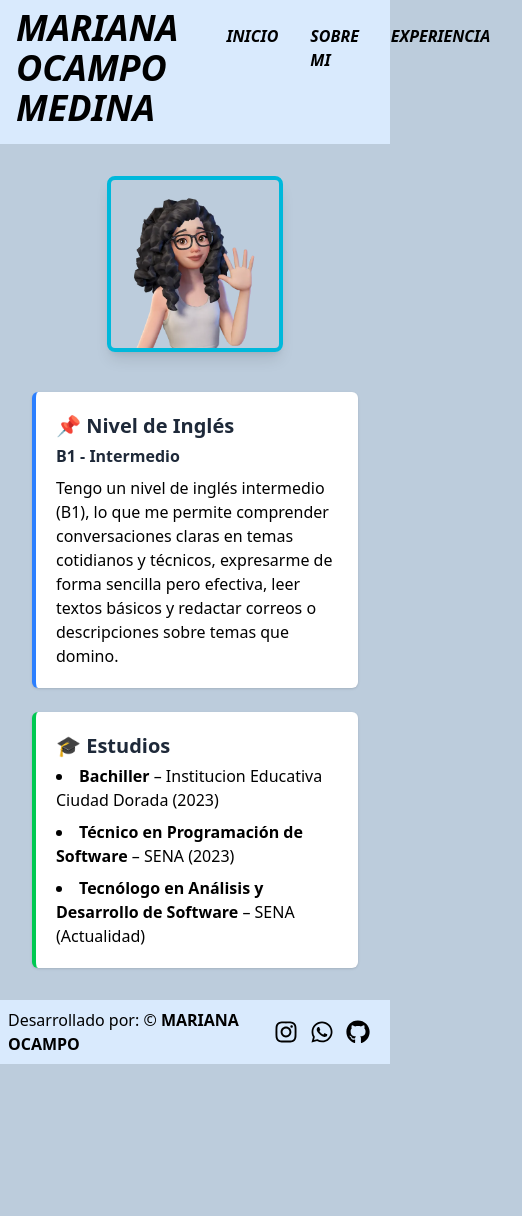
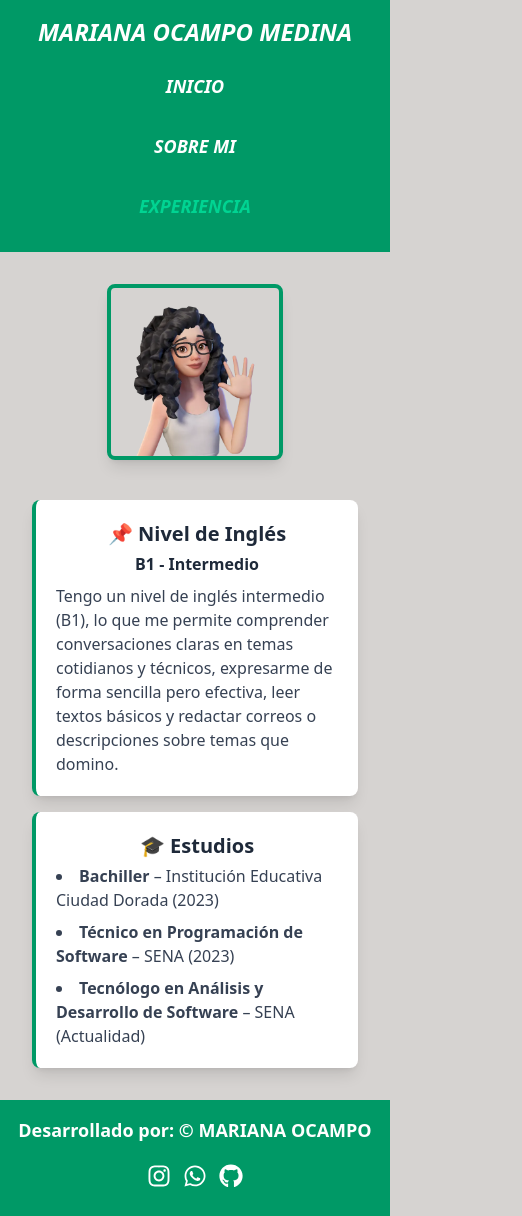
Before and after one commit to Mariana314/react-mariana, a React (Vite) app: page /experience in a window 390 px wide. Shown: the whole page, 522 px wide, since content can reach past the window. Before the commit the page ends 1064 px from the top, so only its background shows below. Built offline with nearby package versions, Linux system fonts and the light colour scheme.

Commit message:
Organización de CSS y empezar con media queries

```diff
--- a/src/Components/Layouts/Footer/Footer.jsx
+++ b/src/Components/Layouts/Footer/Footer.jsx
@@ -1,20 +1,21 @@
-import React from 'react'
+import React from "react";
 import { Navbar } from "../Navbar/Navbar";
-import { ItemNavbar } from "../../UI/ItemNavbar/ItemNavbar";
 import { SocialLinks } from "../../UI/SocialLinks/SocialLinks";
-import { FaLinkedin, FaInstagram, FaWhatsapp, FaGithub } from "react-icons/fa";
 
 export const Footer = () => {
   return (
-    <>
-    <footer className='text-1xl w-full bg-[#D9EAFD] mt-auto p-2'>
-        <div className='flex items-center justify-center'>
-            <p >Desarrollado por: &copy; <strong>MARIANA OCAMPO</strong></p>
-            <Navbar>
-              < SocialLinks/>
-            </Navbar>
-        </div>
+    <footer className="w-full bg-emerald-600 text-white p-4 mt-auto">
+      <div className="flex flex-col md:flex-row items-center justify-between text-center md:text-left gap-2 md:gap-4">
+
+        <p className="text-lg font-semibold">
+          Desarrollado por: &copy; <strong>MARIANA OCAMPO</strong>
+        </p>
+
+        <Navbar>
+          <SocialLinks />
+        </Navbar>
+
+      </div>
     </footer>
-    </>
   )
 }
--- a/src/Components/Layouts/Header/Header.jsx
+++ b/src/Components/Layouts/Header/Header.jsx
@@ -1,20 +1,37 @@
-import React from 'react'
-import { Navbar } from '../Navbar/Navbar'
+import React from "react";
+import { Navbar } from "../Navbar/Navbar";
 import { ItemNavbar } from "../../UI/ItemNavbar/ItemNavbar";
 
 export const Header = () => {
   return (
-    <header className="w-full flex bg-[#D9EAFD] justify-between  list-none font-[Playfair Display] italic font-bold">
+    <header className="w-full flex flex-col md:flex-row items-center md:justify-between bg-emerald-600 text-white font-[Playfair Display] italic font-bold p-4">
 
-    <h1 className="mt-2 text-4xl font-bold m-4 ">MARIANA OCAMPO MEDINA</h1>
+      <h1 className="text-2xl sm:text-3xl md:text-4xl font-bold mb-2 md:mb-0">
+        MARIANA OCAMPO MEDINA
+      </h1>
+
       <Navbar>
-        <ul className='flex space-x-2 mt-2 m-4 font-bold'>
-          <ItemNavbar route='/' contentItem='INICIO'/>
-          <ItemNavbar route='/AboutMe' contentItem='SOBRE MI'/>
-          <ItemNavbar route='/Experience' contentItem='EXPERIENCIA'/>
-
+        <ul className="flex flex-col md:flex-row md:space-x-4 text-lg text-center">
+          <ItemNavbar
+            route="/"
+            contentItem="INICIO"
+            activeColorClass="text-emerald-400"
+            hoverColorClass="hover:text-emerald-300"
+          />
+          <ItemNavbar
+            route="/AboutMe"
+            contentItem="SOBRE MI"
+            activeColorClass="text-emerald-400"
+            hoverColorClass="hover:text-emerald-300"
+          />
+          <ItemNavbar
+            route="/Experience"
+            contentItem="EXPERIENCIA"
+            activeColorClass="text-emerald-400"
+            hoverColorClass="hover:text-emerald-400"
+          />
         </ul>
       </Navbar>
-  </header>
+    </header>
   )
 }
--- a/src/Components/Layouts/Main/Main.jsx
+++ b/src/Components/Layouts/Main/Main.jsx
@@ -1,17 +1,23 @@
-import React from 'react'
+import React from "react";
 import Me from "../../../assets/Images/Me.png";
 
 export const Main = () => {
   return (
-    <div className='flex flex-col md:flex-row items-center gap-10 p-8'>
+    <div className="flex flex-col md:flex-row items-center gap-10 lg:gap-16 p-8 lg:p-12">
 
-      <div className="p-5 border-l-4 border-cyan-500 bg-white rounded-md shadow-lg flex justify-center">
-        <img className="w-48 md:w-56 lg:w-64 rounded-lg" src={Me} alt="Mariana Ocampo" />
+      <div className="p-5 border-l-4 border-emerald-600 bg-white rounded-md flex justify-center shadow-lg transition-transform duration-300 ease-in-out hover:scale-110 hover:shadow-2xl">
+        <img
+          className="w-48 md:w-56 lg:w-64"
+          src={Me}
+          alt="Mariana Ocampo"
+          aria-label="Imagen de Mariana Ocampo"
+        />
       </div>
 
-      <div className="p-5 border-l-4 border-blue-500 bg-white rounded-md shadow-lg max-w-md">
-        <h1 className="text-2xl font-semibold text-gray-800">📌 Analista y desarrolladora de software</h1>
-        <p className="text-gray-700 mt-2">
+      <div className="p-5 border-l-4 border-emerald-600 bg-white rounded-md shadow-lg max-w-md lg:max-w-2xl transition-transform duration-300 ease-in-out hover:scale-110 hover:shadow-2xl">
+        <h1 className="text-2xl md:text-3xl font-semibold text-gray-800">
+          📌 Analista y desarrolladora de software</h1>
+        <p className="text-gray-800 mt-2">
           Analista y Desarrolladora de Software en formación, enfocada en el desarrollo frontend y con interés en backend.
           Apasionada por la tecnología, el aprendizaje continuo y el crecimiento profesional.
         </p>
--- a/src/Components/Pages/AboutMe/AboutMe.jsx
+++ b/src/Components/Pages/AboutMe/AboutMe.jsx
@@ -2,24 +2,22 @@ import React from 'react';
 
 export const AboutMe = () => {
   return (
-    <div className="flex flex-col md:flex-row gap-6 p-6">
+    <div className="flex flex-col md:flex-row gap-6 lg:gap-12 p-6">
 
-      <div className="flex-1 p-6 border-l-4 border-blue-500 bg-white shadow-lg rounded-xl ">
-        <h2 className="text-2xl font-semibold mb-4 text-gray-800">Habilidades Técnicas</h2>
-        <ul className="space-y-2">
-          <li><strong>Frontend:</strong> React, HTML, CSS, JavaScript, Tailwind CSS</li>
+      <div className="w-full md:w-1/2 p-6 border-l-4 border-emerald-600 bg-white rounded-lg shadow-xl transition-transform duration-300 ease-in-out hover:shadow-2xl hover:scale-110">
+        <h2 className="text-2xl font-semibold mb-4 text-gray-800 text-center md:text-left"> 🛠 Habilidades Técnicas</h2>
+        <ul className="space-y-2 text-gray-700">
+          <li><strong>Frontend:</strong> React, HTML, CSS, JavaScript, Java, Tailwind CSS</li>
           <li><strong>Control de Versiones:</strong> Git, GitHub</li>
-          <li><strong>Educación y Liderazgo:</strong> Lógica de programación, preparación y conducción de conferencias</li>
-          <li><strong>Desarrollo Web:</strong> Aplicaciones del lado del cliente, consumo de APIs</li>
+          <li><strong>Educación y Liderazgo:</strong> Lógica de programación, preparación</li>
+          <li><strong>Desarrollo Web:</strong> Aplicaciones del lado del cliente</li>
         </ul>
       </div>
 
-
-      <div className="flex-1 p-6 border-l-4 border-green-500 bg-white shadow-lg rounded-xl ">
-        <h2 className="text-2xl font-semibold mb-4 text-gray-800">Habilidades Sociales</h2>
-        <ul className="space-y-2">
+      <div className="w-full md:w-1/2 p-6 border-l-4 border-emerald-600 bg-white rounded-lg shadow-xl transition-transform duration-300 ease-in-out hover:shadow-2xl hover:scale-110">
+        <h2 className="text-2xl font-semibold mb-4 text-gray-800 text-center md:text-left"> 🤝 Habilidades Sociales</h2>
+        <ul className="space-y-2 text-gray-700">
           <li>Comunicación efectiva</li>
-          <li>Liderazgo</li>
           <li>Honestidad</li>
           <li>Respeto</li>
           <li>Trabajo en equipo</li>
@@ -27,6 +25,7 @@ export const AboutMe = () => {
           <li>Resolución de problemas</li>
         </ul>
       </div>
+
     </div>
-  );
+  )
 }
--- a/src/Components/Pages/Experience/Experience.jsx
+++ b/src/Components/Pages/Experience/Experience.jsx
@@ -6,25 +6,29 @@ export const Experience = () => {
     <div className="flex flex-col md:flex-row items-center gap-10 p-8">
 
       <div className="flex justify-center w-full md:w-1/3">
-        <img className="w-44 md:w-52 lg:w-60 border-4 border-cyan-500 rounded-lg shadow-lg" src={Hi} alt="Hi" />
+        <img
+          className="w-44 md:w-52 lg:w-60 border-4 border-emerald-600 rounded-lg shadow-lg transition-all duration-300 ease-in-out hover:scale-105 hover:shadow-xl"
+          src={Hi}
+          alt="Hi"
+        />
       </div>
 
-      <div className="w-full md:w-2/3 space-y-6">
+      <div className="w-full md:w-2/3 space-y-4 max-w-xl">
 
-        <div className="p-5 border-l-4 border-blue-500 bg-white rounded-md shadow-sm">
-          <h2 className="text-xl font-semibold text-gray-800 mb-1">📌 Nivel de Inglés</h2>
-          <p className="font-semibold text-gray-800">B1 - Intermedio</p>
-          <p className=" mt-2">
+        <div className="p-5 border-l-4 border-emerald-600 bg-white rounded-lg shadow-lg transition-all duration-300 ease-in-out hover:shadow-2xl hover:scale-105">
+          <h2 className="text-xl font-semibold text-gray-800 mb-1 text-center md:text-left">📌 Nivel de Inglés</h2>
+          <p className="font-semibold text-gray-800 text-center md:text-left">B1 - Intermedio</p>
+          <p className="mt-2 text-gray-700">
             Tengo un nivel de inglés intermedio (B1), lo que me permite comprender conversaciones claras
             en temas cotidianos y técnicos, expresarme de forma sencilla pero efectiva, leer textos básicos
             y redactar correos o descripciones sobre temas que domino.
           </p>
         </div>
 
-        <div className="p-5 border-l-4 border-green-500 bg-white rounded-md shadow-sm">
-          <h2 className="text-xl font-semibold text-gray-800 mb-1">🎓 Estudios</h2>
-          <ul className="list-disc list-inside  space-y-2">
-            <li><strong>Bachiller</strong> – Institucion Educativa Ciudad Dorada (2023)</li>
+        <div className="p-5 border-l-4 border-emerald-600 bg-white rounded-lg shadow-lg transition-all duration-300 ease-in-out hover:shadow-2xl hover:scale-105">
+          <h2 className="text-xl font-semibold text-gray-800 mb-1 text-center md:text-left">🎓 Estudios</h2>
+          <ul className="list-disc list-inside space-y-2 text-gray-700">
+            <li><strong>Bachiller</strong> – Institución Educativa Ciudad Dorada (2023)</li>
             <li><strong>Técnico en Programación de Software</strong> – SENA (2023)</li>
             <li><strong>Tecnólogo en Análisis y Desarrollo de Software</strong> – SENA (Actualidad)</li>
           </ul>
@@ -33,5 +37,5 @@ export const Experience = () => {
       </div>
 
     </div>
-  );
-};
+  )
+}
--- a/src/Components/UI/ItemNavbar/ItemNavbar.jsx
+++ b/src/Components/UI/ItemNavbar/ItemNavbar.jsx
@@ -1,10 +1,24 @@
-import React from 'react'
-import { NavLink } from 'react-router-dom'
+import React from "react";
+import { NavLink } from "react-router-dom";
 
-export const ItemNavbar = ({contentItem, myStyles, route}) => {
+export const ItemNavbar = ({ contentItem, activeColorClass, hoverColorClass, route }) => {
   return (
     <li className="m-4">
-      <NavLink className={myStyles} to={route}>{contentItem}</NavLink>
+      <NavLink
+        className={({ isActive }) =>
+          `relative text-lg ${hoverColorClass} transition-colors ${isActive ? activeColorClass : ""
+          }`
+        }
+        to={route}
+      >
+        {contentItem}
+        <span
+          className={`absolute bottom-0 left-0 w-0 h-0.5 ${activeColorClass.replace(
+            "text",
+            "bg"
+          )} transition-all duration-300 hover:w-full`}
+        ></span>
+      </NavLink>
     </li>
   )
 }
--- a/src/index.css
+++ b/src/index.css
@@ -10,7 +10,7 @@ body, #root{
   display: flex;
   flex-direction: column;
   align-items: center;
-  background-color: #BCCCDC;
+  background-color: #D6D3D1;
   color: black;
 
 }
```
